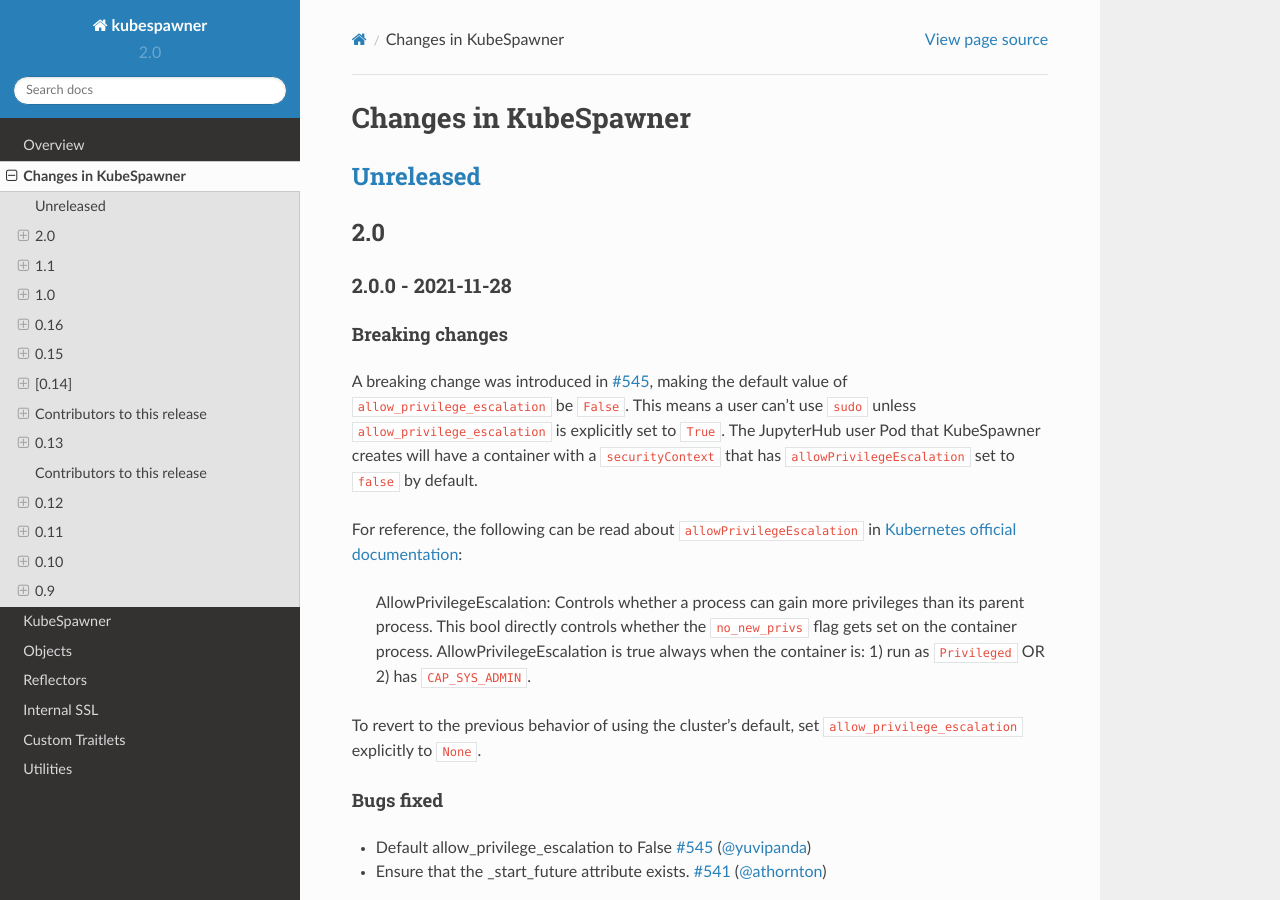
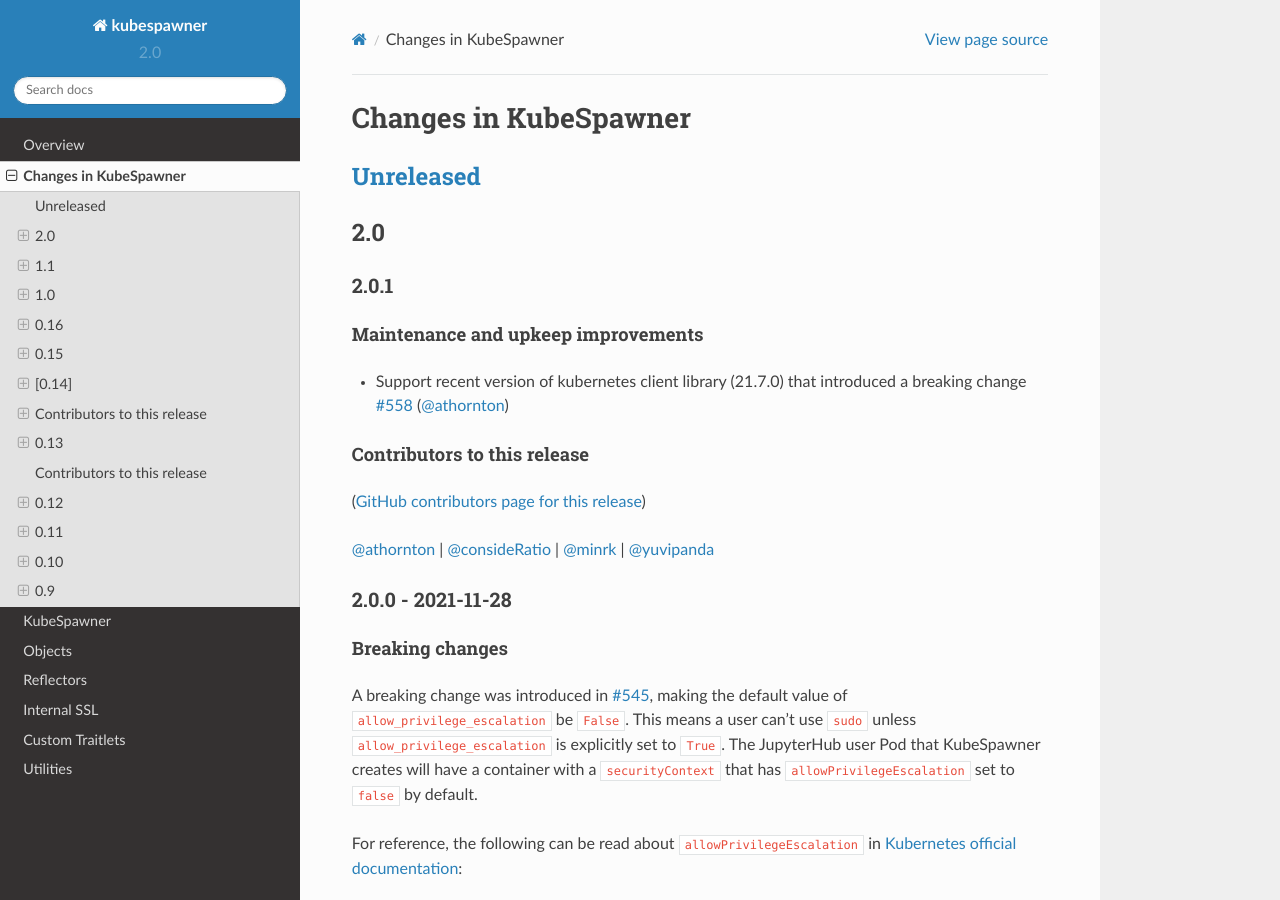
Before and after one commit to jupyterhub/kubespawner, a Sphinx documentation site: the page built from docs/source/changelog.md, in a window 1280 px wide and 900 px high. Built offline with Sphinx 7.4.7 and the Read the Docs theme 2.0.0, drawn with Linux system fonts in a browser that asks for light colours.

Commit message:
Add changelog for 2.0.1

```diff
--- a/docs/source/changelog.md
+++ b/docs/source/changelog.md
@@ -5,6 +5,18 @@
 ## [Unreleased]
 
 ## 2.0
+
+### 2.0.1
+
+#### Maintenance and upkeep improvements
+
+- Support recent version of kubernetes client library (21.7.0) that introduced a breaking change [#558](https://github.com/jupyterhub/kubespawner/pull/558) ([@athornton](https://github.com/athornton))
+
+#### Contributors to this release
+
+([GitHub contributors page for this release](https://github.com/jupyterhub/kubespawner/graphs/contributors?from=2021-11-28&to=2022-02-03&type=c))
+
+[@athornton](https://github.com/search?q=repo%3Ajupyterhub%2Fkubespawner+involves%3Aathornton+updated%3A2021-11-28..2022-02-03&type=Issues) | [@consideRatio](https://github.com/search?q=repo%3Ajupyterhub%2Fkubespawner+involves%3AconsideRatio+updated%3A2021-11-28..2022-02-03&type=Issues) | [@minrk](https://github.com/search?q=repo%3Ajupyterhub%2Fkubespawner+involves%3Aminrk+updated%3A2021-11-28..2022-02-03&type=Issues) | [@yuvipanda](https://github.com/search?q=repo%3Ajupyterhub%2Fkubespawner+involves%3Ayuvipanda+updated%3A2021-11-28..2022-02-03&type=Issues)
 
 ### 2.0.0 - 2021-11-28
 
```
